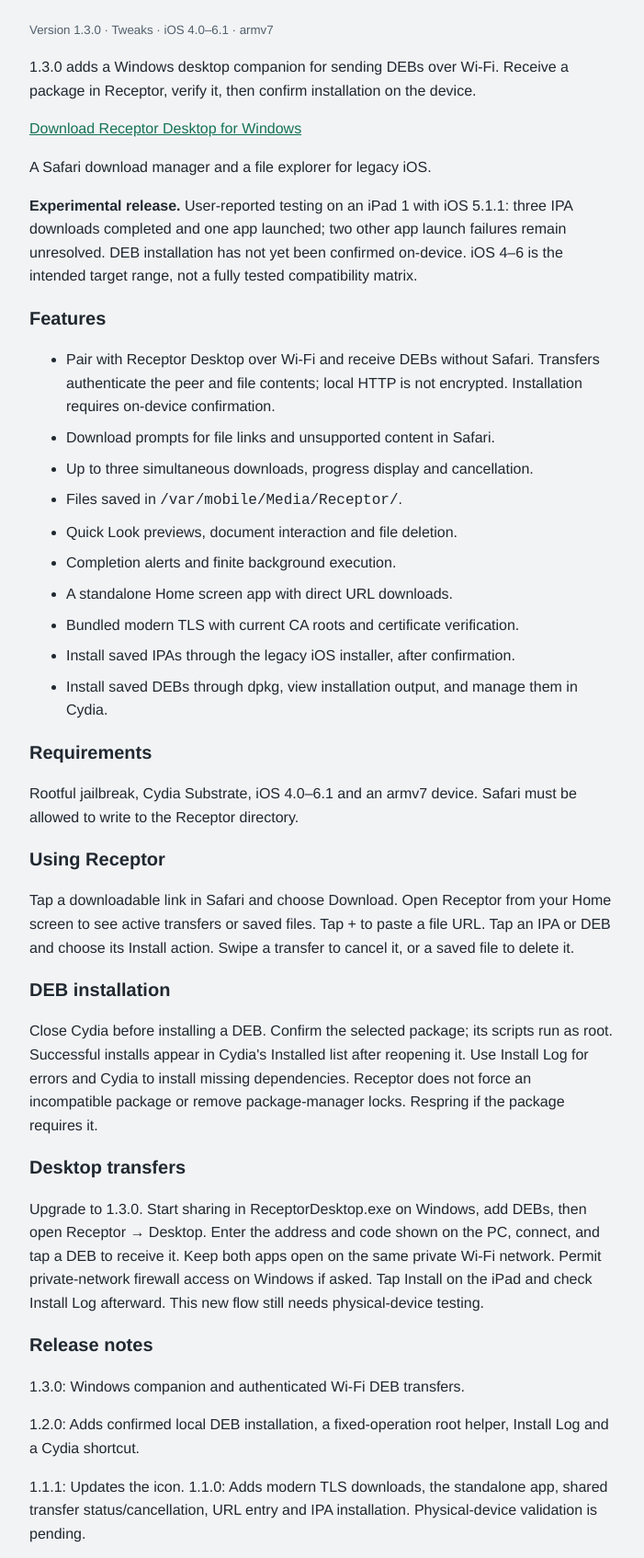
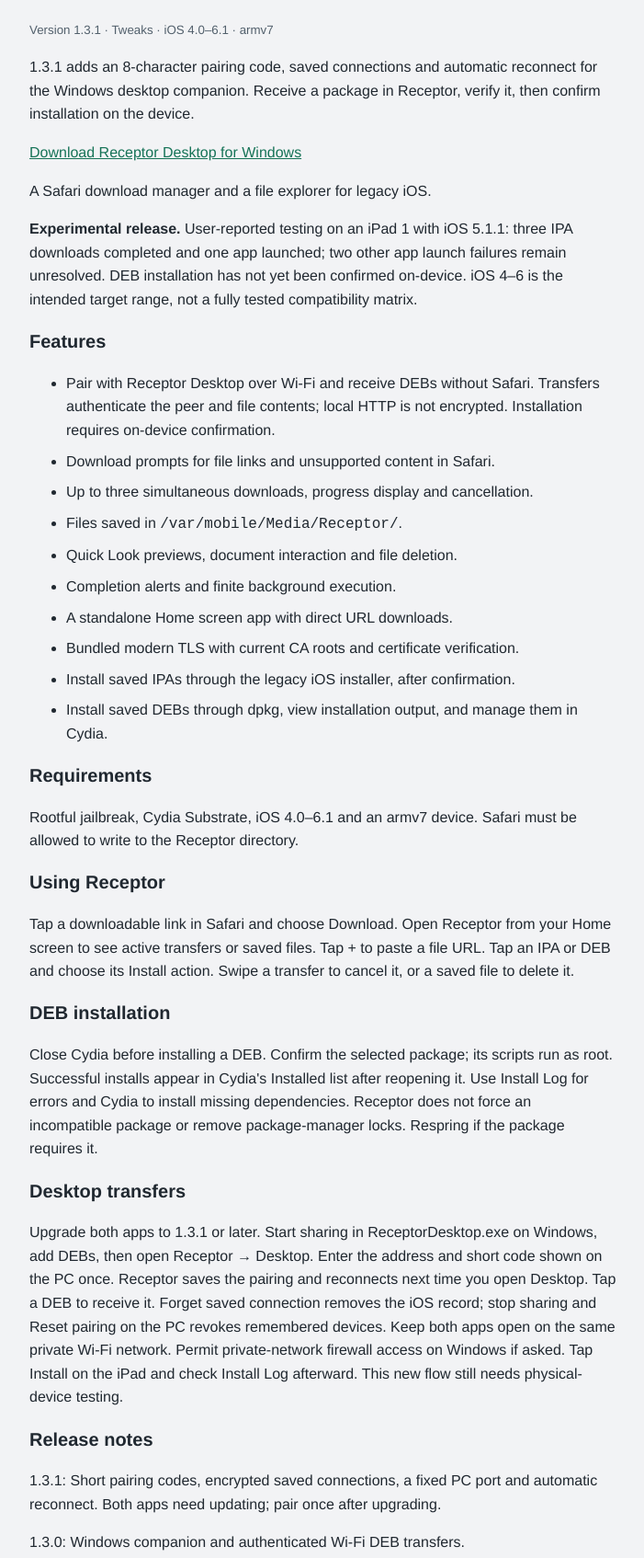
Before and after one commit to jajaengland/jajaengland.github.io, a plain HTML site: page repo/depictions/receptor.html in a window 1280 px wide. Shown: the part 191-1885 px from the top of the page at 92% size, without its empty margins (288-989 px from the left). Drawn offline with Linux system fonts and the light colour scheme.

Commit message:
Publish Receptor 1.3.1 with remembered desktop pairing

```diff
--- a/repo/depictions/receptor.html
+++ b/repo/depictions/receptor.html
@@ -5,8 +5,8 @@
 <style>body{font:16px/1.6 Helvetica,Arial,sans-serif;background:#f2f3f5;color:#202830;margin:0;padding:20px}main{max-width:640px;margin:auto}h1{font-size:32px}h2{font-size:20px}a{color:#167357}li{margin-bottom:8px}code{word-wrap:break-word}small{color:#52606c}</style>
 </head><body><main>
 <p><img src="../icons/receptor.png" width="72" height="72" alt="Receptor download icon"></p>
-<h1>Receptor</h1><p><small>Version 1.3.0 · Tweaks · iOS 4.0–6.1 · armv7</small></p>
-<p>1.3.0 adds a Windows desktop companion for sending DEBs over Wi-Fi. Receive a package in Receptor, verify it, then confirm installation on the device.</p><p><a href="https://github.com/jajaengland/Receptor/releases/tag/v1.3.0">Download Receptor Desktop for Windows</a></p>
+<h1>Receptor</h1><p><small>Version 1.3.1 · Tweaks · iOS 4.0–6.1 · armv7</small></p>
+<p>1.3.1 adds an 8-character pairing code, saved connections and automatic reconnect for the Windows desktop companion. Receive a package in Receptor, verify it, then confirm installation on the device.</p><p><a href="https://github.com/jajaengland/Receptor/releases/tag/v1.3.1">Download Receptor Desktop for Windows</a></p>
 <p>A Safari download manager and a file explorer for legacy iOS.</p>
 <p><strong>Experimental release.</strong> User-reported testing on an iPad 1 with iOS 5.1.1: three IPA downloads completed and one app launched; two other app launch failures remain unresolved. DEB installation has not yet been confirmed on-device. iOS 4–6 is the intended target range, not a fully tested compatibility matrix.</p>
 <h2>Features</h2><ul>
@@ -24,8 +24,8 @@
 <h2>Requirements</h2><p>Rootful jailbreak, Cydia Substrate, iOS 4.0–6.1 and an armv7 device. Safari must be allowed to write to the Receptor directory.</p>
 <h2>Using Receptor</h2><p>Tap a downloadable link in Safari and choose Download. Open Receptor from your Home screen to see active transfers or saved files. Tap + to paste a file URL. Tap an IPA or DEB and choose its Install action. Swipe a transfer to cancel it, or a saved file to delete it.</p>
 <h2>DEB installation</h2><p>Close Cydia before installing a DEB. Confirm the selected package; its scripts run as root. Successful installs appear in Cydia's Installed list after reopening it. Use Install Log for errors and Cydia to install missing dependencies. Receptor does not force an incompatible package or remove package-manager locks. Respring if the package requires it.</p>
-<h2>Desktop transfers</h2><p>Upgrade to 1.3.0. Start sharing in ReceptorDesktop.exe on Windows, add DEBs, then open Receptor → Desktop. Enter the address and code shown on the PC, connect, and tap a DEB to receive it. Keep both apps open on the same private Wi-Fi network. Permit private-network firewall access on Windows if asked. Tap Install on the iPad and check Install Log afterward. This new flow still needs physical-device testing.</p>
-<h2>Release notes</h2><p>1.3.0: Windows companion and authenticated Wi-Fi DEB transfers.</p><p>1.2.0: Adds confirmed local DEB installation, a fixed-operation root helper, Install Log and a Cydia shortcut.</p><p>1.1.1: Updates the icon. 1.1.0: Adds modern TLS downloads, the standalone app, shared transfer status/cancellation, URL entry and IPA installation. Physical-device validation is pending.</p>
+<h2>Desktop transfers</h2><p>Upgrade both apps to 1.3.1 or later. Start sharing in ReceptorDesktop.exe on Windows, add DEBs, then open Receptor → Desktop. Enter the address and short code shown on the PC once. Receptor saves the pairing and reconnects next time you open Desktop. Tap a DEB to receive it. Forget saved connection removes the iOS record; stop sharing and Reset pairing on the PC revokes remembered devices. Keep both apps open on the same private Wi-Fi network. Permit private-network firewall access on Windows if asked. Tap Install on the iPad and check Install Log afterward. This new flow still needs physical-device testing.</p>
+<h2>Release notes</h2><p>1.3.1: Short pairing codes, encrypted saved connections, a fixed PC port and automatic reconnect. Both apps need updating; pair once after upgrading.</p><p>1.3.0: Windows companion and authenticated Wi-Fi DEB transfers.</p><p>1.2.0: Adds confirmed local DEB installation, a fixed-operation root helper, Install Log and a Cydia shortcut.</p><p>1.1.1: Updates the icon. 1.1.0: Adds modern TLS downloads, the standalone app, shared transfer status/cancellation, URL entry and IPA installation. Physical-device validation is pending.</p>
 <h2>Limitations</h2><p>Downloads use HTTP(S) GET requests. There is no resume after the owning process exits. Keep the app that started a long download in the foreground. Receptor's TLS update does not change Safari's webpage networking or Cydia's repository networking. Unsigned IPAs may require a compatible AppSync setup. FairPlay authorization and device/iOS compatibility still apply.</p>
 <p><a href="https://github.com/jajaengland/Receptor/issues">Report an issue</a> · <a href="../">Repository home</a></p>
 </main></body></html>
```
Also changed, not shown: repo/index.html (+1 -1 lines), 9 other files.
